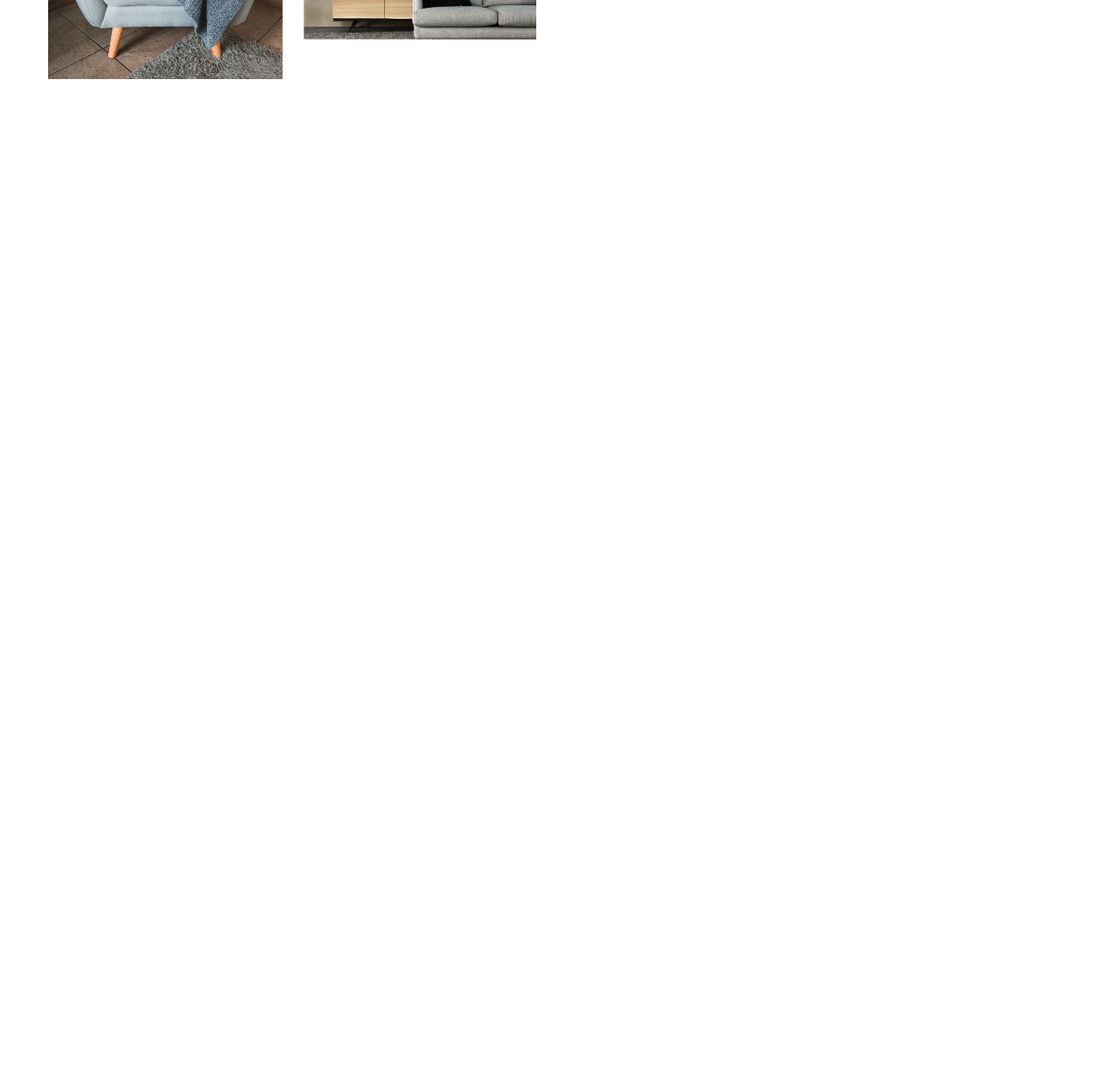
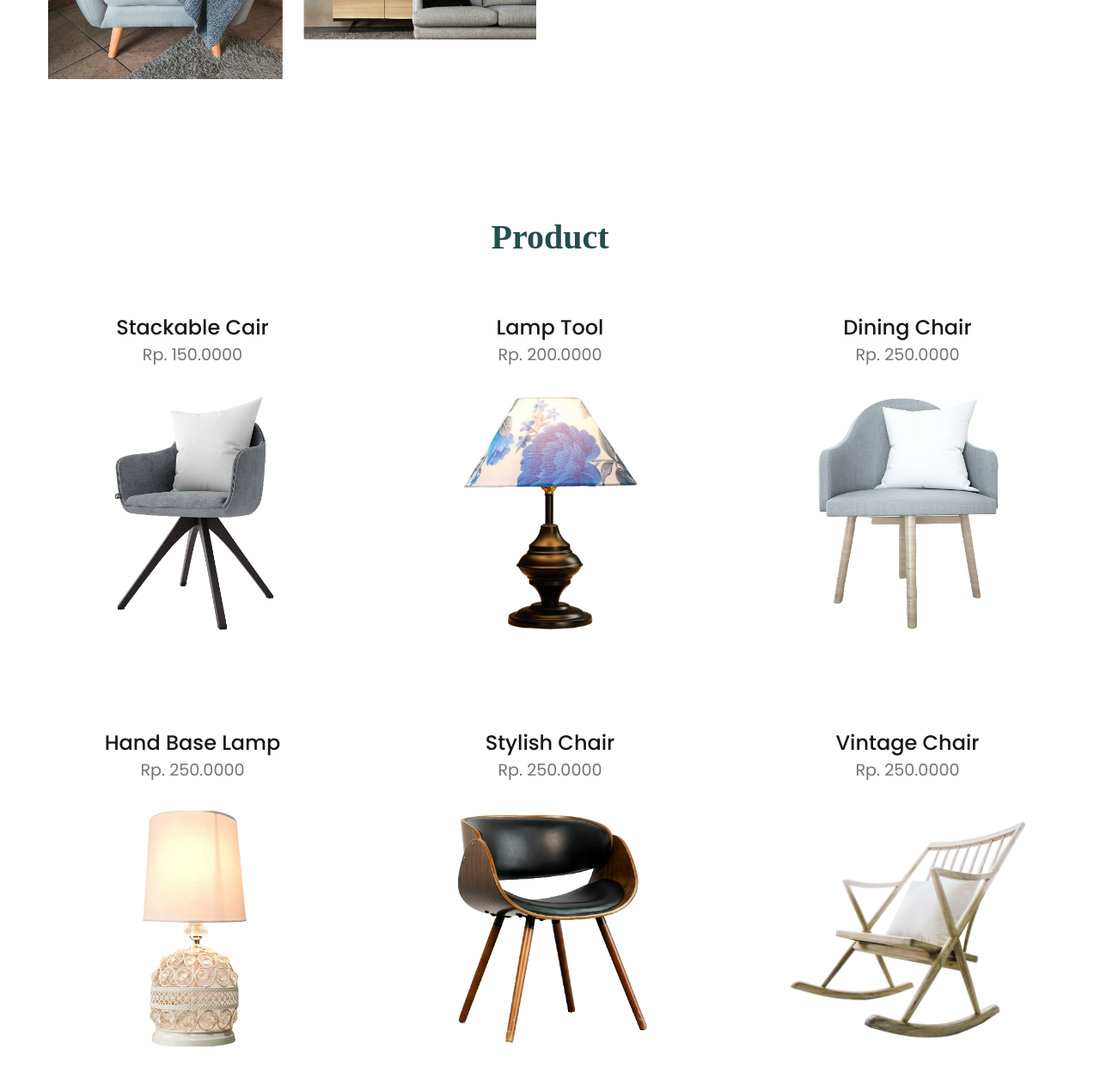
Before and after one commit to Manusiajago/HTML-CSS-JS-LATIHAN, a plain HTML site: page 13. Web_E-commerce/index.html in a window 1280 px wide. Shown: the part 1813-3069 px from the top of the page at 86% size. Before the commit the page ends 1985 px from the top, so only its background shows below. Drawn offline with nearby package versions, Linux system fonts and the light colour scheme.

Commit message:
Added product section with grid layout for product items

```diff
--- a/13. Web_E-commerce/index.html
+++ b/13. Web_E-commerce/index.html
@@ -139,6 +139,55 @@
     </section>
     <!-- ========================== End ============================= -->
 
+    <!-- ============================= Section Produk ==================================== -->
+    <section class="section-container product-container" id="product">
+        <h2 class="section-header">Product</h2>
+
+        <div class="product-grid">
+            <!-- 1 -->
+            <div class="product-card">
+                <h4>Stackable Cair</h4>
+                <p>Rp. 150.0000</p>
+                <img src="assets/product-1.png" alt="Product-1-image">
+            </div>
+
+            <!-- 2 -->
+            <div class="product-card">
+                <h4>Lamp Tool</h4>
+                <p>Rp. 200.0000</p>
+                <img src="assets/product-2.png" alt="Product-2-image">
+            </div>
+
+            <!-- 3 -->
+            <div class="product-card">
+                <h4>Dining Chair</h4>
+                <p>Rp. 250.0000</p>
+                <img src="assets/product-3.png" alt="Product-3-image">
+            </div>
+
+            <!-- 4 -->
+            <div class="product-card">
+                <h4>Hand Base Lamp</h4>
+                <p>Rp. 250.0000</p>
+                <img src="assets/product-4.png" alt="Product-3-image">
+            </div>
+
+            <!-- 5 -->
+            <div class="product-card">
+                <h4>Stylish Chair</h4>
+                <p>Rp. 250.0000</p>
+                <img src="assets/product-5.png" alt="Product-3-image">
+            </div>
+
+            <!-- 6 -->
+            <div class="product-card">
+                <h4>Vintage Chair</h4>
+                <p>Rp. 250.0000</p>
+                <img src="assets/product-6.png" alt="Product-3-image">
+            </div>
+        </div>
+    </section>
+
 
 
     <!-- Script js -->
--- a/13. Web_E-commerce/style.css
+++ b/13. Web_E-commerce/style.css
@@ -237,6 +237,44 @@ body {
 
 }
 
+/* Section Product */
+.product-container {
+    display: flex;
+    flex-direction: column;
+
+    text-align: center;
+}
+
+.product-grid {
+    margin-top: 2rem;
+    display: grid;
+    grid-template-columns: repeat(3, 1fr);
+    gap: 5rem;
+}
+
+.product-card {
+    padding: 1rem;
+    text-align: center;
+}
+
+.product-card h4 {
+    font-size: 1.5rem;
+    font-weight: 500;
+    color: var(--text-dark);
+}
+
+.product-card p {
+    margin-bottom: 2rem;
+    font-size: 1.2rem;
+    color: var(--text-light);
+}
+
+.product-card img {
+    max-width: 275px;
+    margin-inline: auto;
+}
+
+
 
 
 
@@ -278,6 +316,11 @@ body {
         grid-template-columns: repeat(1, 1fr);
         align-items: center;
     }
+
+    .product-grid {
+        display: grid;
+        grid-template-columns: repeat(2, 1fr);
+    }
 }
 
 /* Tambahan sedikit */
@@ -285,6 +328,12 @@ body {
     .about-content {
         grid-template-columns: 1fr;
         align-items: center;
+    }
+
+    /* section product */
+    .product-grid {
+        display: grid;
+        grid-template-columns: repeat(1, 1fr);
     }
 }
 
@@ -386,6 +435,12 @@ body {
         align-items: center;
     }
 
+    /* section produk */
+    .product-grid {
+        display: grid;
+        grid-template-columns: repeat(3, 1fr);
+    }
+
 
 
 }
```
